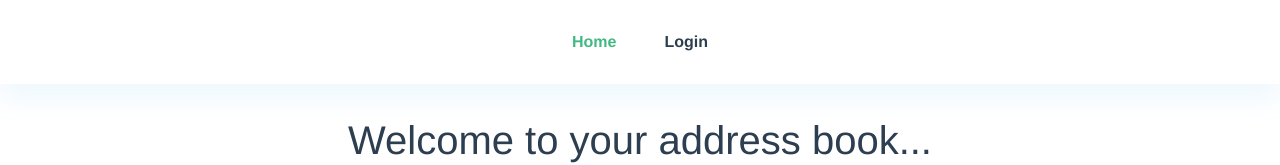
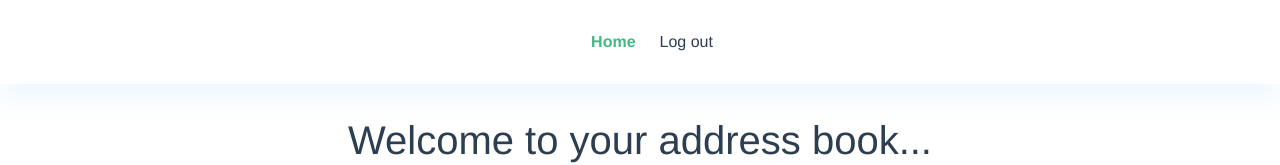
Before and after one commit to unicdeve/vue-address-book, a Vue app: page / in a window 1280 px wide. Shown: the top 165 px of the page. Built offline with nearby package versions, Linux system fonts and the light colour scheme; sample sign-in values are in the browser's storage.

Commit message:
logout action and mutation

```diff
--- a/src/App.vue
+++ b/src/App.vue
@@ -1,6 +1,6 @@
 <template>
   <div id="app">
-    <Header />
+    <Header :isAuthenticated="isAuthenticated" :logout="handleLogout" />
     <div class="router-view-container">
       <router-view />
     </div>
@@ -8,11 +8,42 @@
 </template>
 
 <script>
+import { mapState, mapActions } from "vuex";
 import Header from "@/components/Header.vue";
 
 export default {
   components: {
     Header
+  },
+  computed: {
+    ...mapState(["user"])
+  },
+  data() {
+    return {
+      isAuthenticated: false
+    };
+  },
+  updated() {
+    this.$nextTick(function() {
+      if (this.user.username) this.isAuthenticated = true;
+      else {
+        this.$router.push("/login", () => {});
+        this.isAuthenticated = false;
+      }
+    });
+  },
+  mounted() {
+    this.$nextTick(function() {
+      if (this.user.username) this.isAuthenticated = true;
+      else this.isAuthenticated = false;
+    });
+  },
+  methods: {
+    ...mapActions(["logout"]),
+    handleLogout() {
+      this.logout();
+      this.isAuthenticated = false;
+    }
   }
 };
 </script>
--- a/src/components/Header.vue
+++ b/src/components/Header.vue
@@ -2,10 +2,19 @@
   <div id="nav">
     <div class="nav-container">
       <router-link to="/">Home</router-link>
-      <router-link to="/login">Login</router-link>
+      <router-link to="/login" v-if="!isAuthenticated">Login</router-link>
+      <span @click="logout()" v-if="isAuthenticated">Log out</span>
     </div>
   </div>
 </template>
+
+<script>
+export default {
+  name: "Header",
+  props: ["isAuthenticated", "logout"],
+  methods: {}
+};
+</script>
 
 <style lang="scss">
 #nav {
@@ -32,5 +41,9 @@
       color: #42b983;
     }
   }
+
+  span {
+    cursor: pointer;
+  }
 }
 </style>
--- a/src/components/LoginForm.vue
+++ b/src/components/LoginForm.vue
@@ -44,8 +44,8 @@ export default {
       show: true,
       showErrors: false,
       formData: {
-        username: "",
-        password: ""
+        username: "admin",
+        password: "admin"
       }
     };
   },
--- a/src/store/actions.js
+++ b/src/store/actions.js
@@ -28,6 +28,11 @@ export default {
     }
   },
 
+  logout: ({ commit }) => {
+    localStorage.removeItem("user");
+    commit("logoutUser");
+  },
+
   clearError: ({ commit }) => {
     commit("setErrors", {});
   }
--- a/src/store/mutations.js
+++ b/src/store/mutations.js
@@ -5,6 +5,9 @@ export default {
   setUser: (state, user) => {
     state.user = user;
   },
+  logoutUser: state => {
+    state.user = {};
+  },
   setErrors: (state, errors) => {
     state.errors = errors;
   }
```
